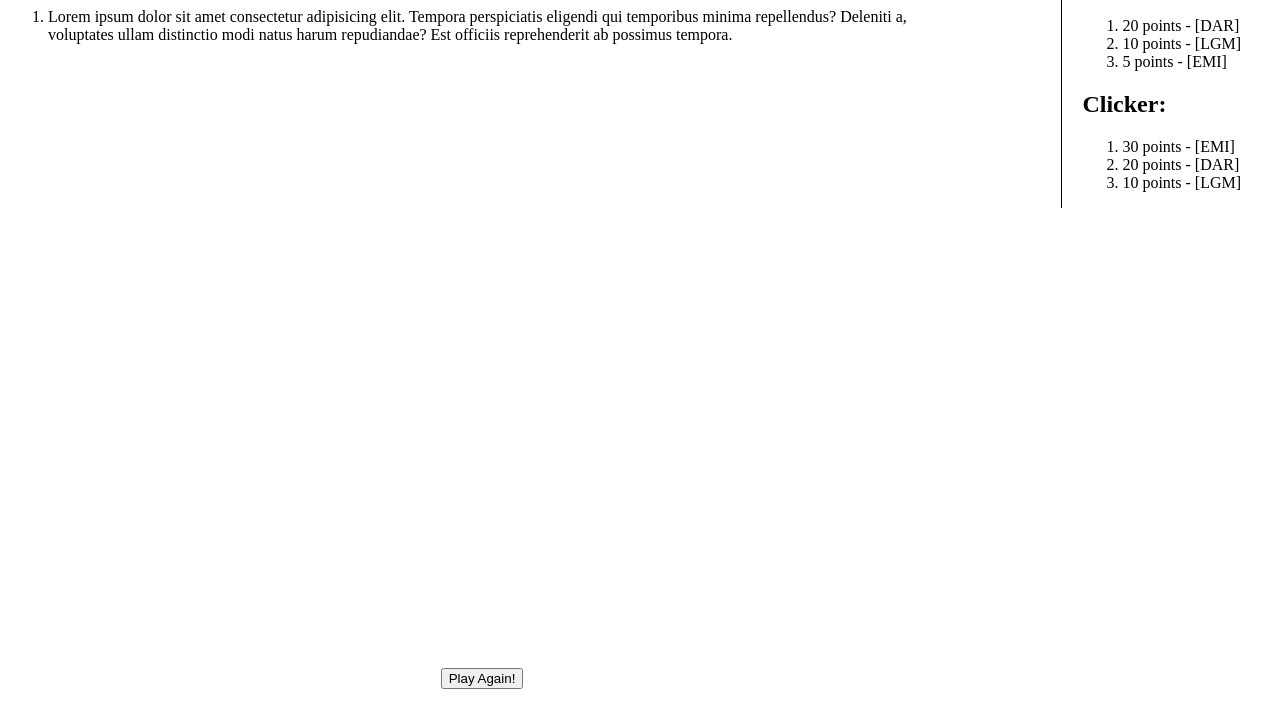
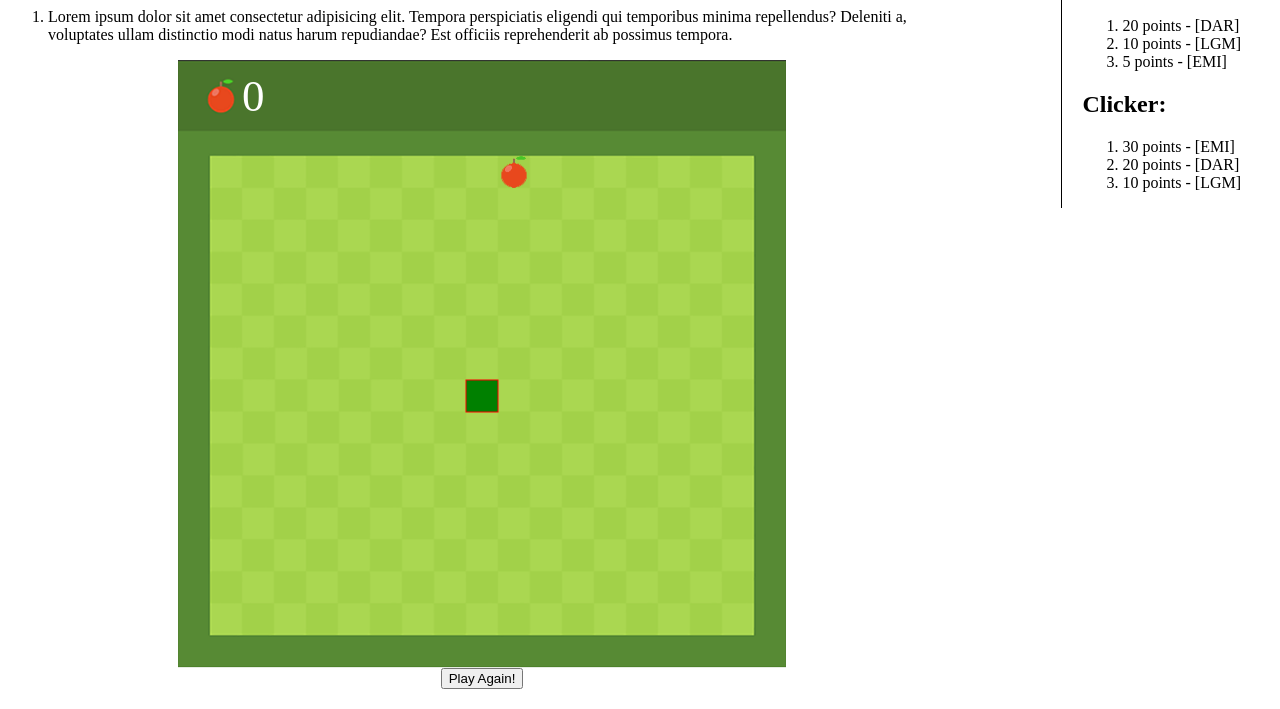
Before and after one commit to lydmgem/Project2, a website: page public/games/snake/snake.html in a window 1280 px wide. Shown: the part 422-1131 px from the top of the page. Drawn offline with nearby package versions, Linux system fonts and the light colour scheme.

Commit message:
game fixed

```diff
--- a/public/games/snake/snake.html
+++ b/public/games/snake/snake.html
@@ -13,6 +13,7 @@
     </style>
     <!-- CSS -->
     <link rel="stylesheet" href="../../css/styles.css">
+    <script src="https://ajax.googleapis.com/ajax/libs/jquery/3.3.1/jquery.min.js"></script>
 </head>
 <body>
     <div class="wrapper">
@@ -47,7 +48,7 @@
             <!-- Gamplay Area -->
                 <div class="gameplay-snake">
                     <canvas id="snake" width="608" height="608"></canvas>
-                    <script src="./games/snake/snake.js"></script>
+                    <!-- <script src="./games/snake/snake.js"></script> -->
                     <button type="button" style="display: block; margin: 0 auto;" onClick="window.location.reload();">Play Again!</button>
                 </div>
             </div>
@@ -78,5 +79,6 @@
         </div>
     <!-- End of 'wrapper' div -->
     </div>
+    <script src="./snake.js"></script>
 </body>
 </html>
--- a/public/games/snake/snake.js
+++ b/public/games/snake/snake.js
@@ -7,10 +7,10 @@ const box = 32;
 // load images
 
 const ground = new Image();
-ground.src = "./games/snake/img/ground.png";
+ground.src = "./img/ground.png";
 
 const foodImg = new Image();
-foodImg.src = "./games/snake/img/food.png";
+foodImg.src = "./img/food.png";
 
 // load audio files
 
@@ -21,12 +21,12 @@ let right = new Audio();
 let left = new Audio();
 let down = new Audio();
 
-dead.src = "./games/snake/audio/dead.mp3";
-eat.src = "./games/snake/audio/eat.mp3";
-up.src = "./games/snake/audio/up.mp3";
-right.src = "./games/snake/audio/right.mp3";
-left.src = "./games/snake/audio/left.mp3";
-down.src = "./games/snake/audio/down.mp3";
+dead.src = "./audio/dead.mp3";
+eat.src = "./audio/eat.mp3";
+up.src = "./audio/up.mp3";
+right.src = "./audio/right.mp3";
+left.src = "./audio/left.mp3";
+down.src = "./audio/down.mp3";
 
 // create the snake
 
```
